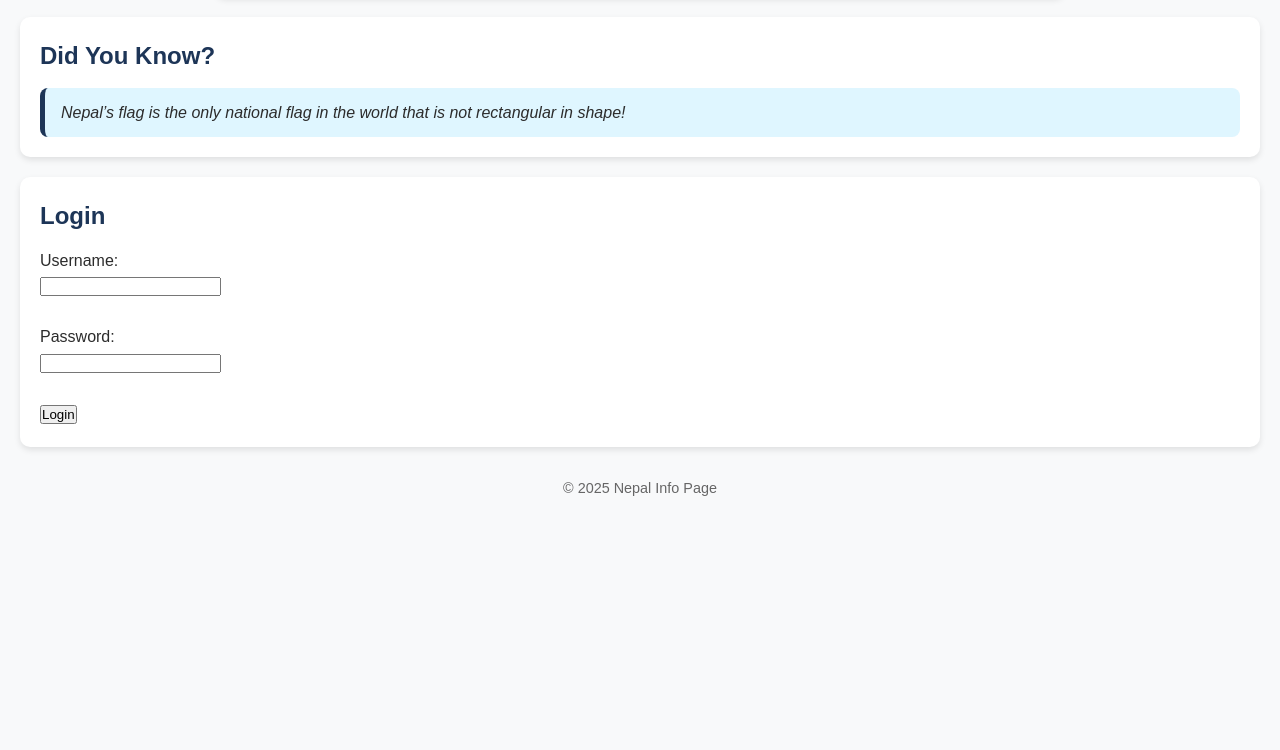
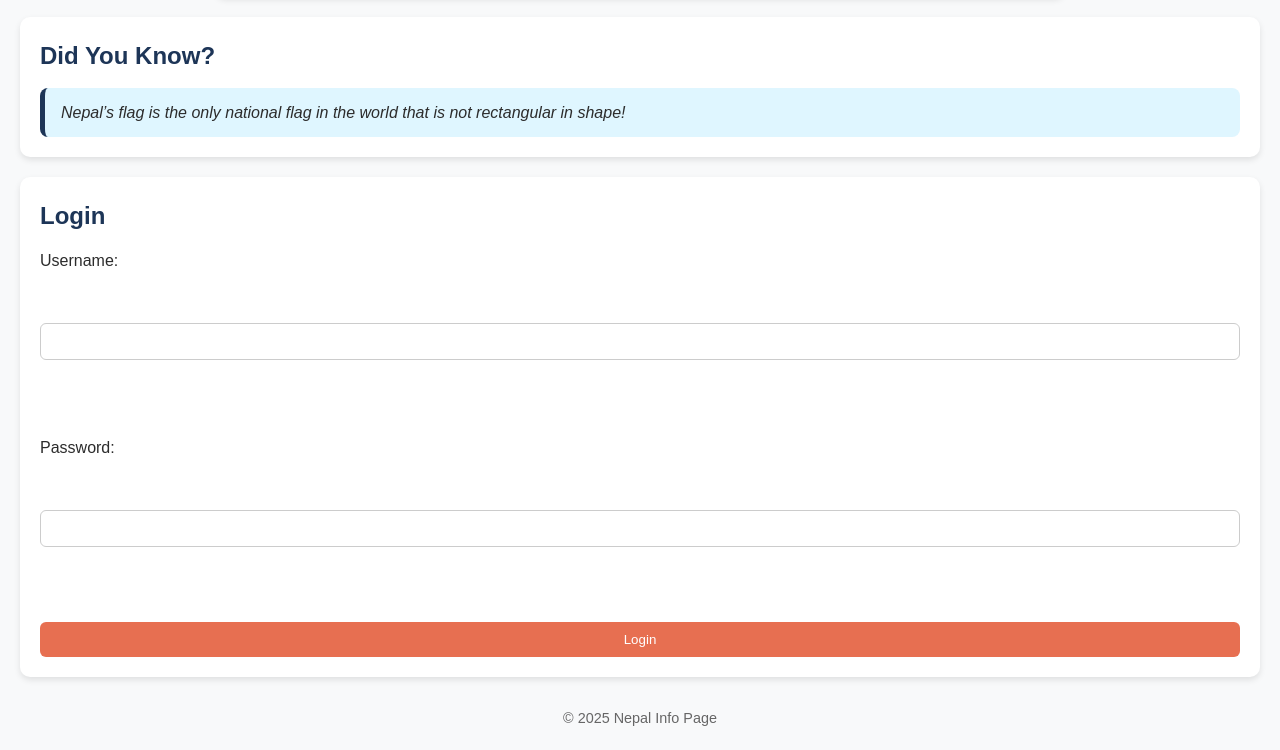
Before and after one commit to amishshah2023-cmd/CSP451-CheckPoint-amish, a plain HTML site: page index.html in a window 1280 px wide. Shown: the part 838-1588 px from the top of the page. Before the commit the page ends 1358 px from the top, so only its background shows below. Drawn offline with Linux system fonts and the light colour scheme.

Commit message:
style for login form

```diff
--- a/style.css
+++ b/style.css
@@ -197,3 +197,37 @@ footer {
   font-size: 0.9em;
   color: #666;
 }
+/* ===========================
+   Login Form
+=========================== */
+#loginForm {
+  display: flex;
+  flex-direction: column;
+  gap: 12px;
+}
+
+#loginForm input {
+  padding: 10px;
+  border: 1px solid #ccc;
+  border-radius: 6px;
+}
+
+#loginForm button {
+  background: #e76f51;
+  color: white;
+  border: none;
+  padding: 10px 15px;
+  border-radius: 6px;
+  cursor: pointer;
+  transition: background 0.3s ease;
+}
+
+#loginForm button:hover {
+  background: #b85038;
+}
+
+#loginMessage {
+  margin-top: 10px;
+  font-style: italic;
+  color: #1d3557;
+}
```
